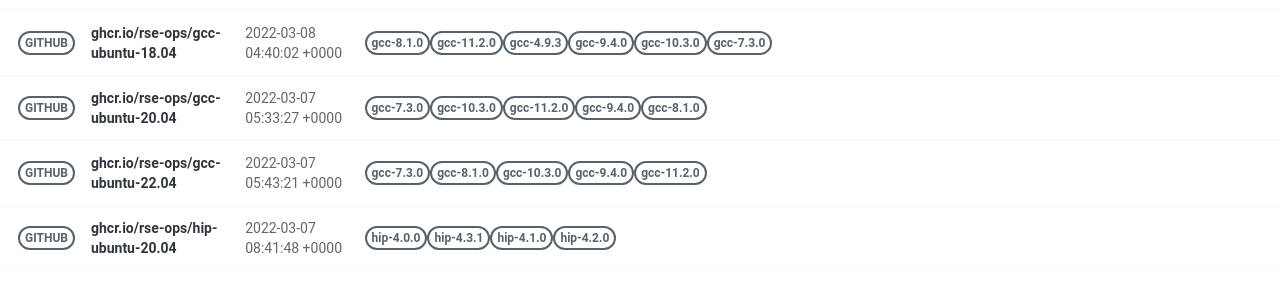
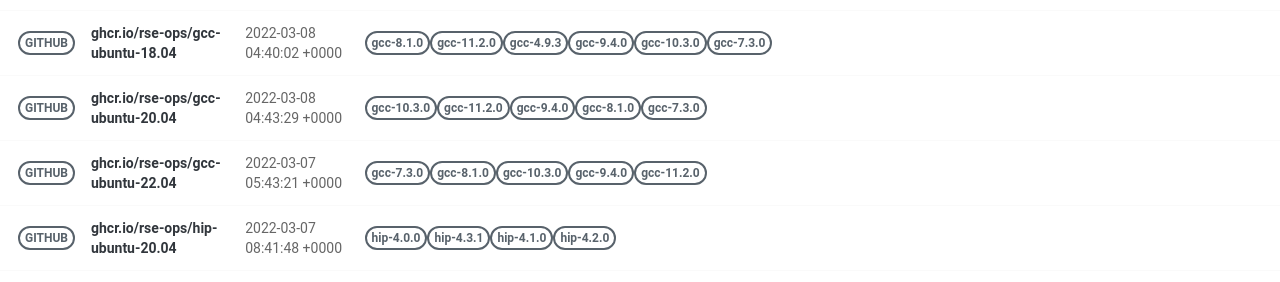
Before and after one commit to rse-ops/docker-images, a Jekyll site: the page built from pages/index.md, in a window 1280 px wide. Shown: the part 581-863 px from the top of the page. Built offline with Jekyll 4.4.1, drawn with Linux system fonts in a browser that asks for light colours; nearby versions of some CDN libraries.

Commit message:
Automated push to update library 2022-03-08

```diff
--- a/_library/ghcr.io-rse-ops-gcc-ubuntu-20.04.md
+++ b/_library/ghcr.io-rse-ops-gcc-ubuntu-20.04.md
@@ -1,14 +1,11 @@
 ---
 layout: container
 name: ghcr.io/rse-ops/gcc-ubuntu-20.04
-updated_at: 2022-03-07 05:33:27.217248
+updated_at: 2022-03-08 04:43:29.966676
 
 
 container_url: https://github.com/orgs/rse-ops/packages/container/package/gcc-ubuntu-20.04
 versions:
- - tag: gcc-7.3.0
-   dockerfile: https://github.com/rse-ops/docker-images/blob/main/ubuntu/gcc/Dockerfile
-   manifest: https://crane.ggcr.dev/manifest/ghcr.io/rse-ops/gcc-ubuntu-20.04:gcc-7.3.0
  - tag: gcc-10.3.0
    dockerfile: https://github.com/rse-ops/docker-images/blob/main/ubuntu/gcc/Dockerfile
    manifest: https://crane.ggcr.dev/manifest/ghcr.io/rse-ops/gcc-ubuntu-20.04:gcc-10.3.0
```
Also changed, not shown: other parts of _library/ghcr.io-rse-ops-gcc-ubuntu-20.04.md (+3 -0 lines).
